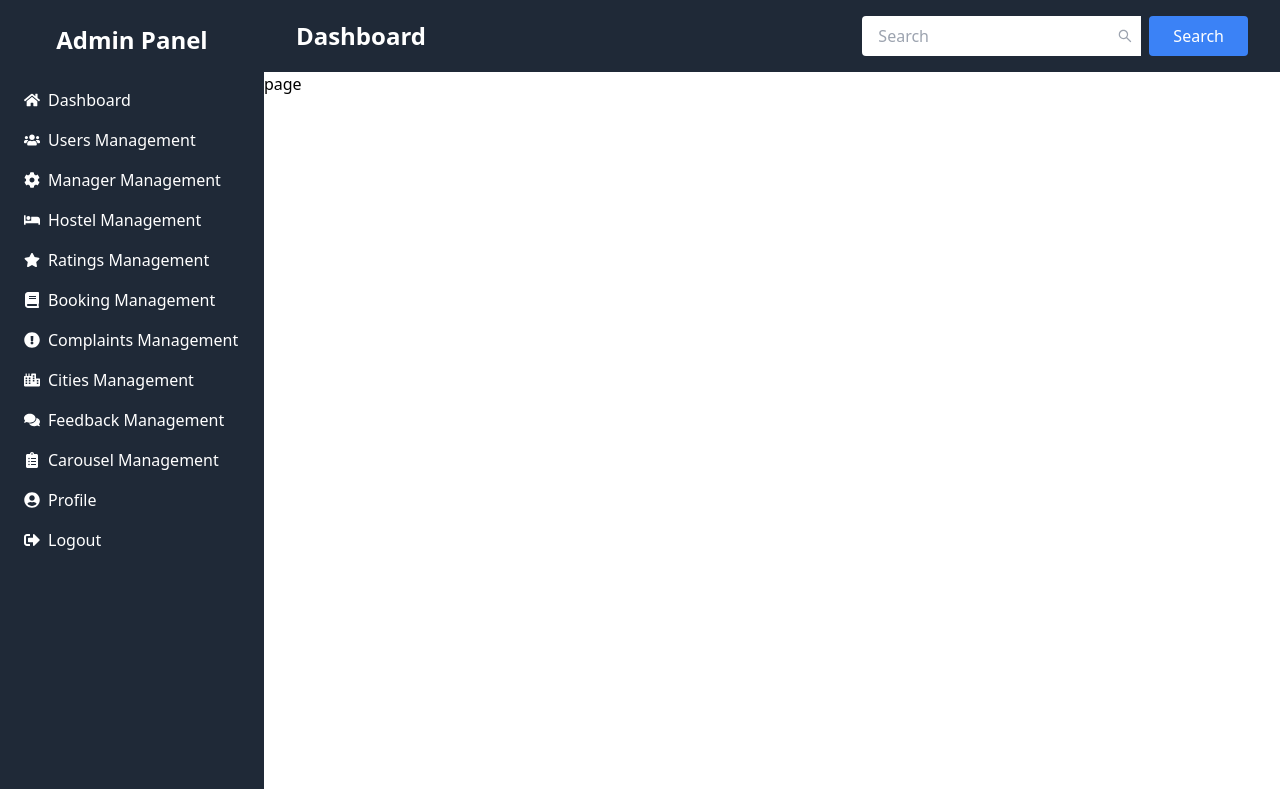
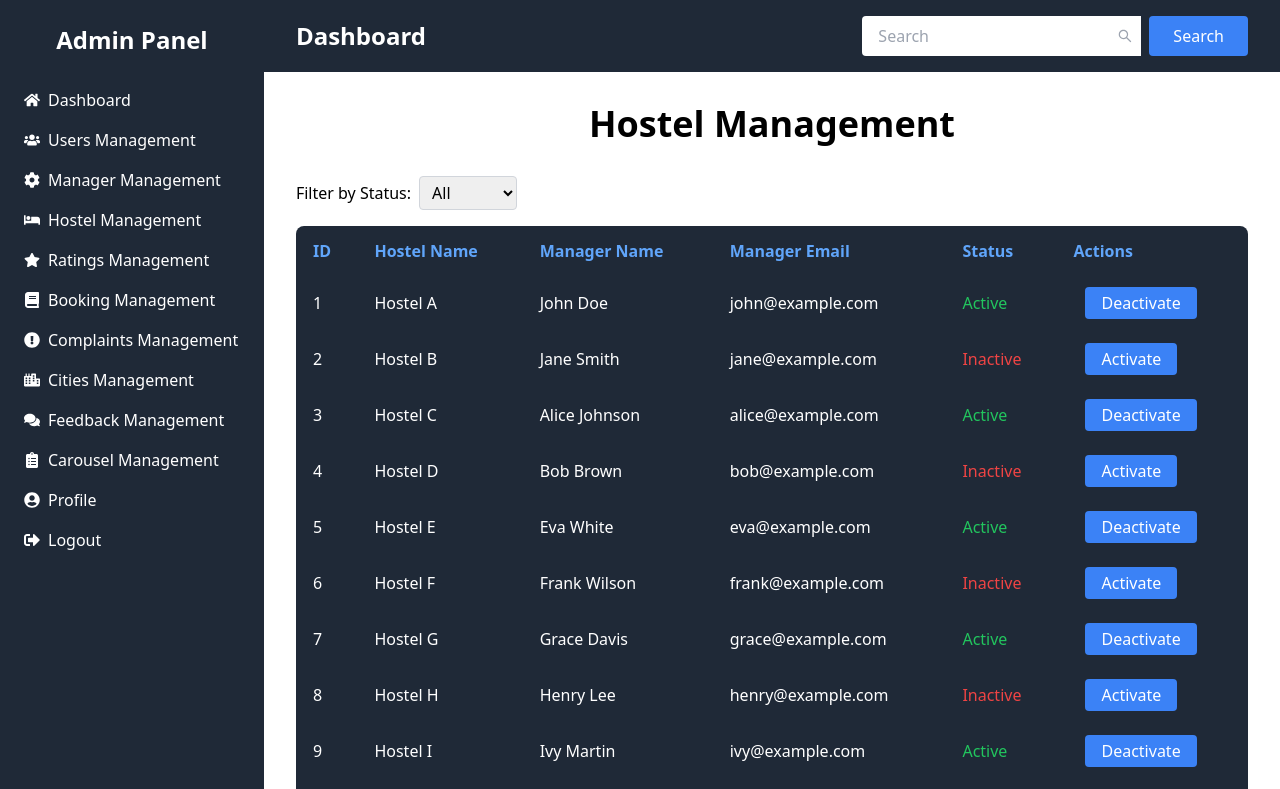
Before and after one commit to AhsanDev404/hostel-ease-admin, a Next.js app: page /admin/hostel-management in a window 1280 px wide. Shown: the top 789 px of the page. Built offline with nearby package versions, Linux system fonts and the light colour scheme.

Commit message:
Update page.jsx

```diff
--- a/app/admin/hostel-management/page.jsx
+++ b/app/admin/hostel-management/page.jsx
@@ -1,7 +1,102 @@
-import React from 'react'
+'use client'
+import React, { useState } from 'react';
+import LoadMoreButton from '@/components/LoadMoreButton';
 
-export default function page() {
+const hostelsData = [
+  { id: 1, name: 'Hostel A', managerName: 'John Doe', managerEmail: 'john@example.com', status: 'Active' },
+  { id: 2, name: 'Hostel B', managerName: 'Jane Smith', managerEmail: 'jane@example.com', status: 'Inactive' },
+  { id: 3, name: 'Hostel C', managerName: 'Alice Johnson', managerEmail: 'alice@example.com', status: 'Active' },
+  { id: 4, name: 'Hostel D', managerName: 'Bob Brown', managerEmail: 'bob@example.com', status: 'Inactive' },
+  { id: 5, name: 'Hostel E', managerName: 'Eva White', managerEmail: 'eva@example.com', status: 'Active' },
+  { id: 6, name: 'Hostel F', managerName: 'Frank Wilson', managerEmail: 'frank@example.com', status: 'Inactive' },
+  { id: 7, name: 'Hostel G', managerName: 'Grace Davis', managerEmail: 'grace@example.com', status: 'Active' },
+  { id: 8, name: 'Hostel H', managerName: 'Henry Lee', managerEmail: 'henry@example.com', status: 'Inactive' },
+  { id: 9, name: 'Hostel I', managerName: 'Ivy Martin', managerEmail: 'ivy@example.com', status: 'Active' },
+  { id: 10, name: 'Hostel J', managerName: 'Jack Johnson', managerEmail: 'jack@example.com', status: 'Inactive' },
+  { id: 11, name: 'Hostel K', managerName: 'Karen Smith', managerEmail: 'karen@example.com', status: 'Active' },
+  { id: 12, name: 'Hostel L', managerName: 'Larry Brown', managerEmail: 'larry@example.com', status: 'Inactive' },
+  // Add more hostels as needed
+];
+
+
+const AdminPanel = () => {
+  const [hostels, setHostels] = useState(hostelsData);
+  const [statusFilter, setStatusFilter] = useState('All'); // 'All', 'Active', 'Inactive'
+
+  const handleStatusChange = (hostelId, newStatus) => {
+    const updatedHostels = hostels.map(hostel => {
+      if (hostel.id === hostelId) {
+        return { ...hostel, status: newStatus };
+      }
+      return hostel;
+    });
+    setHostels(updatedHostels);
+  };
+
+  const handleStatusFilterChange = (e) => {
+    setStatusFilter(e.target.value);
+  };
+
+  const filteredHostels = hostels.filter(hostel => {
+    if (statusFilter !== 'All' && hostel.status !== statusFilter) {
+      return false;
+    }
+    return true;
+  });
+
   return (
-    <div>page</div>
-  )
-}
+    <div className="container mx-auto p-8">
+      <h1 className="text-4xl font-bold mb-8 text-center">Hostel Management</h1>
+      <div className="flex mb-4">
+        <div className="mr-4">
+          <label className="text-black mr-2">Filter by Status:</label>
+          <select
+            value={statusFilter}
+            onChange={handleStatusFilterChange}
+            className="border border-gray-300 rounded px-2 py-1 text-black"
+          >
+            <option value="All">All</option>
+            <option value="Active">Active</option>
+            <option value="Inactive">Inactive</option>
+          </select>
+        </div>
+      </div>
+      <div className="overflow-x-auto">
+        <table className="min-w-full bg-gray-800 text-white border rounded-lg overflow-hidden">
+          <thead className="text-blue-400">
+            <tr>
+              <th className="py-3 px-4 text-left">ID</th>
+              <th className="py-3 px-4 text-left">Hostel Name</th>
+              <th className="py-3 px-4 text-left">Manager Name</th>
+              <th className="py-3 px-4 text-left">Manager Email</th>
+              <th className="py-3 px-4 text-left">Status</th>
+              <th className="py-3 px-4 text-left">Actions</th>
+            </tr>
+          </thead>
+          <tbody>
+            {filteredHostels.map(hostel => (
+              <tr key={hostel.id} className='hover:bg-white hover:text-black'>
+                <td className="py-3 px-4">{hostel.id}</td>
+                <td className="py-3 px-4">{hostel.name}</td>
+                <td className="py-3 px-4">{hostel.managerName}</td>
+                <td className="py-3 px-4">{hostel.managerEmail}</td>
+                <td className={`py-3 px-4 ${hostel.status === 'Active' ? 'text-green-500' : 'text-red-500'}`}>
+                  {hostel.status}
+                </td>
+                <td className="py-3 px-4">
+                  <button className="bg-blue-500 ml-3 hover:bg-blue-600 text-white py-1 px-4 rounded"
+                          onClick={() => handleStatusChange(hostel.id, hostel.status === 'Active' ? 'Inactive' : 'Active')}>
+                    {hostel.status === 'Active' ? 'Deactivate' : 'Activate'}
+                  </button>
+                </td>
+              </tr>
+            ))}
+          </tbody>
+        </table>
+      </div>
+      <LoadMoreButton />
+    </div>
+  );
+};
+
+export default AdminPanel;
```
